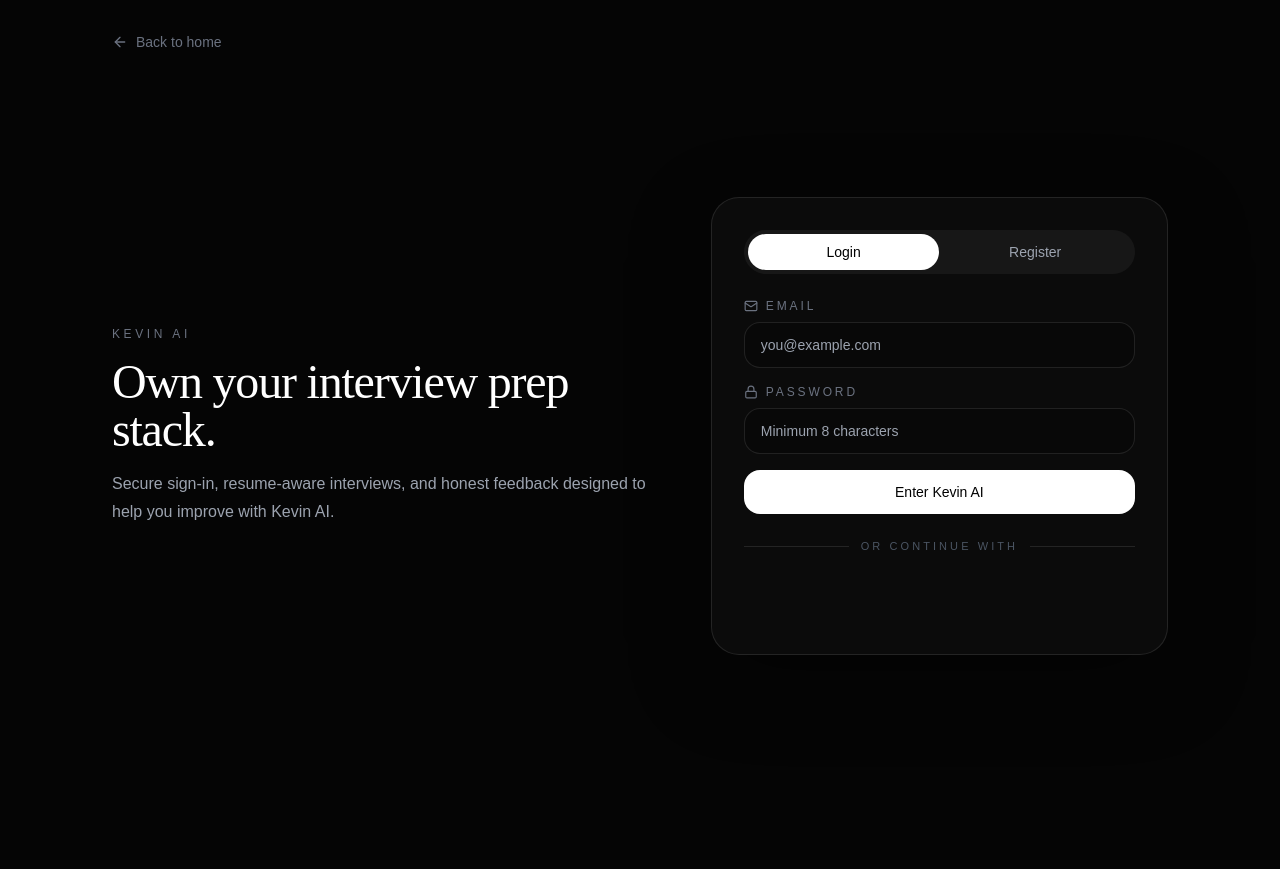
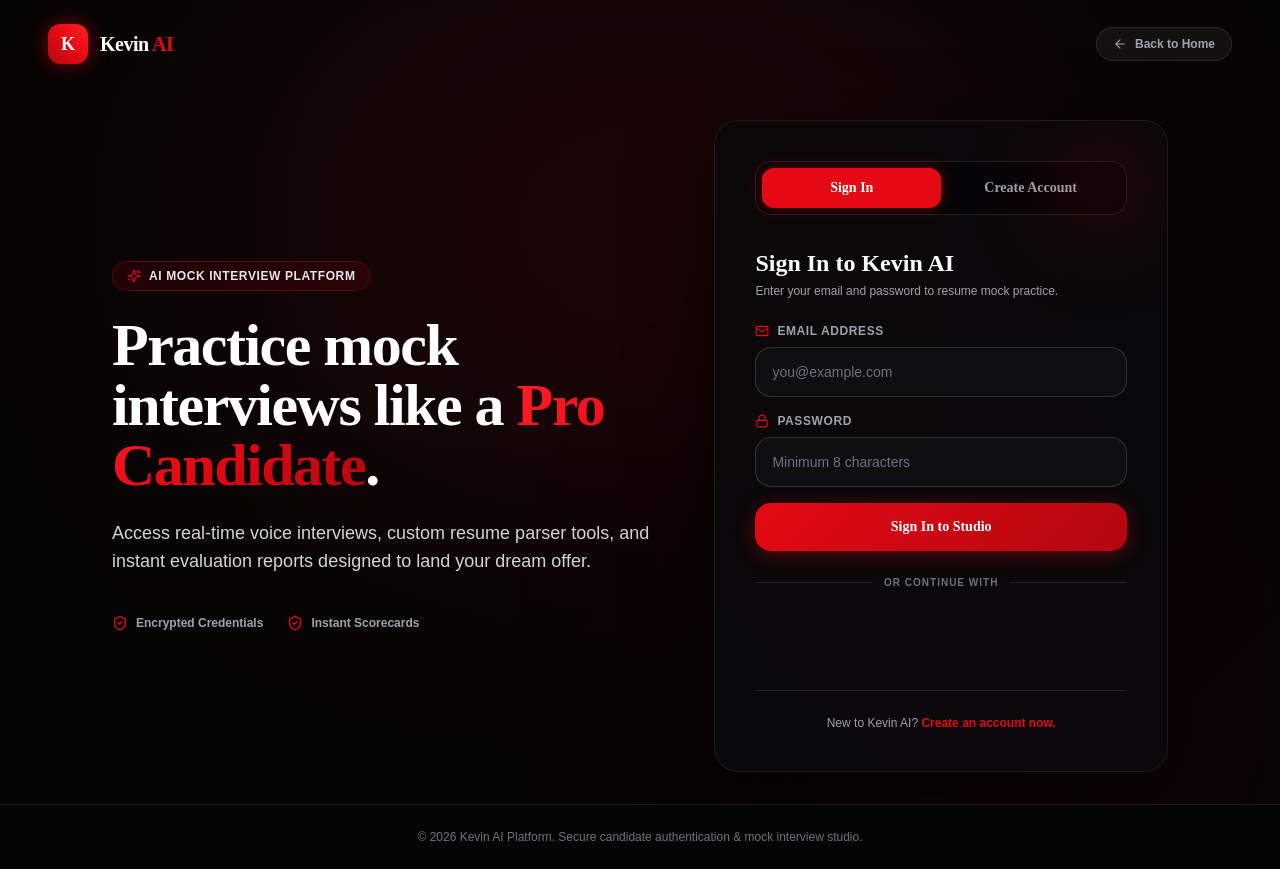
Before and after one commit to CODZRISHU/interviewapp, a React (Create React App) app in the folder kevin_ai_bot-main/frontend/: page /auth in a window 1280 px wide. Before the commit the page ends 800 px from the top, so only its background shows below. Built offline with nearby package versions, Linux system fonts and the light colour scheme; no server answers.

Commit message:
feat(auth): redesign Login & Register AuthPage with Netflix dark theme

```diff
--- a/kevin_ai_bot-main/frontend/src/pages/AuthPage.js
+++ b/kevin_ai_bot-main/frontend/src/pages/AuthPage.js
@@ -1,6 +1,6 @@
 import React, { useEffect, useMemo, useRef, useState } from "react";
 import { useNavigate } from "react-router-dom";
-import { ArrowLeft, Loader2, Lock, Mail, User } from "lucide-react";
+import { ArrowLeft, Loader2, Lock, Mail, User, ShieldCheck, Sparkles } from "lucide-react";
 
 import { useAuth } from "../context/AuthContext";
 import { api } from "../services/api";
@@ -74,7 +74,7 @@ export default function AuthPage() {
       });
       googleButtonRef.current.innerHTML = "";
       window.google.accounts.id.renderButton(googleButtonRef.current, {
-        theme: "outline",
+        theme: "filled_black",
         size: "large",
         shape: "pill",
         width: 360,
@@ -114,112 +114,179 @@ export default function AuthPage() {
       login(response.data);
       navigate("/dashboard", { replace: true });
     } catch (requestError) {
-      setError(requestError.response?.data?.detail || "Unable to continue. Please try again.");
+      setError(requestError.response?.data?.detail || "Unable to continue. Please check your credentials and try again.");
     } finally {
       setSubmitting(false);
     }
   };
 
   return (
-    <div className="min-h-screen bg-[#050505] text-white">
-      <div className="mx-auto flex min-h-screen max-w-6xl flex-col px-6 py-8 md:px-12">
-        <button onClick={() => navigate("/")} className="mb-8 inline-flex items-center gap-2 text-sm text-gray-500 hover:text-white">
-          <ArrowLeft className="h-4 w-4" />
-          Back to home
+    <div className="min-h-screen bg-[#050505] text-white relative flex flex-col justify-between overflow-x-hidden selection:bg-[#E50914] selection:text-white">
+      {/* Netflix Ambient Red Glow Background Effects */}
+      <div className="absolute top-0 left-1/2 -translate-x-1/2 w-[800px] h-[450px] bg-[#E50914]/15 rounded-full blur-[160px] pointer-events-none" />
+      <div className="absolute bottom-0 right-0 w-[500px] h-[350px] bg-[#E50914]/10 rounded-full blur-[140px] pointer-events-none" />
+
+      {/* Top Header */}
+      <header className="relative z-20 px-6 md:px-12 py-6 flex items-center justify-between">
+        <div className="flex items-center gap-3 cursor-pointer" onClick={() => navigate("/")}>
+          <div className="w-10 h-10 bg-gradient-to-tr from-[#B20710] via-[#E50914] to-[#FF1E27] rounded-xl flex items-center justify-center shadow-[0_0_20px_rgba(229,9,20,0.5)]">
+            <span className="text-white font-extrabold text-lg" style={{ fontFamily: "Outfit" }}>K</span>
+          </div>
+          <span className="text-xl font-bold tracking-tight text-white" style={{ fontFamily: "Outfit" }}>
+            Kevin <span className="text-[#E50914]">AI</span>
+          </span>
+        </div>
+
+        <button
+          onClick={() => navigate("/")}
+          className="inline-flex items-center gap-2 text-xs font-semibold text-gray-400 hover:text-white px-4 py-2 rounded-full bg-white/5 border border-white/10 hover:border-white/20 transition-all"
+        >
+          <ArrowLeft className="h-3.5 w-3.5" />
+          Back to Home
         </button>
+      </header>
 
-        <div className="grid flex-1 gap-10 lg:grid-cols-[1.1fr_0.9fr] lg:items-center">
-          <section>
-            <p className="mb-4 text-xs uppercase tracking-[0.3em] text-gray-500">Kevin AI</p>
-            <h1 className="mb-4 text-4xl font-light tracking-tight md:text-5xl" style={{ fontFamily: "Outfit" }}>
-              Own your interview prep stack.
+      {/* Main Container */}
+      <main className="relative z-10 mx-auto flex w-full max-w-6xl flex-1 flex-col px-6 py-8 md:px-12 justify-center">
+        <div className="grid flex-1 gap-12 lg:grid-cols-[1.1fr_0.9fr] lg:items-center">
+          {/* Left Hero Column */}
+          <section className="space-y-6">
+            <div className="inline-flex items-center gap-2 px-3.5 py-1.5 rounded-full bg-[#E50914]/10 border border-[#E50914]/30 backdrop-blur-md">
+              <Sparkles className="w-3.5 h-3.5 text-[#E50914]" />
+              <span className="text-xs font-semibold uppercase tracking-wider text-gray-200">AI Mock Interview Platform</span>
+            </div>
+
+            <h1 className="text-4xl sm:text-5xl lg:text-6xl font-extrabold tracking-tight leading-[1.1]" style={{ fontFamily: "Outfit" }}>
+              Practice mock interviews like a <span className="netflix-red-gradient-text">Pro Candidate</span>.
             </h1>
-            <p className="max-w-xl text-base leading-7 text-gray-400">
-              Secure sign-in, resume-aware interviews, and honest feedback designed to help you improve with Kevin AI.
+
+            <p className="max-w-xl text-base md:text-lg leading-relaxed text-gray-300 font-light">
+              Access real-time voice interviews, custom resume parser tools, and instant evaluation reports designed to land your dream offer.
             </p>
+
+            <div className="pt-4 flex items-center gap-6 text-xs font-semibold text-gray-400">
+              <div className="flex items-center gap-2">
+                <ShieldCheck className="w-4 h-4 text-[#E50914]" />
+                <span>Encrypted Credentials</span>
+              </div>
+              <div className="flex items-center gap-2">
+                <ShieldCheck className="w-4 h-4 text-[#E50914]" />
+                <span>Instant Scorecards</span>
+              </div>
+            </div>
           </section>
 
-          <section className="rounded-[28px] border border-white/10 bg-[#0B0B0B] p-8 shadow-[0_24px_80px_rgba(0,0,0,0.35)]">
-            <div className="mb-6 flex rounded-full bg-white/5 p-1 text-sm">
+          {/* Right Auth Card */}
+          <section className="netflix-glass rounded-3xl p-8 md:p-10 border border-white/10 shadow-[0_24px_80px_rgba(0,0,0,0.7)] relative overflow-hidden">
+            <div className="absolute top-0 right-0 w-32 h-32 bg-[#E50914]/10 rounded-full blur-2xl pointer-events-none" />
+
+            {/* Mode Switch Pills */}
+            <div className="mb-8 flex rounded-2xl bg-black/40 p-1.5 border border-white/10 text-sm">
               <button
                 type="button"
                 onClick={() => { setMode("login"); setError(""); }}
-                className={`flex-1 rounded-full px-4 py-2 ${mode === "login" ? "bg-white text-black" : "text-gray-400"}`}
+                className={`flex-1 rounded-xl py-2.5 font-bold transition-all ${
+                  mode === "login"
+                    ? "bg-[#E50914] text-white shadow-[0_0_15px_rgba(229,9,20,0.4)]"
+                    : "text-gray-400 hover:text-white"
+                }`}
+                style={{ fontFamily: "Outfit" }}
               >
-                Login
+                Sign In
               </button>
               <button
                 type="button"
                 onClick={() => { setMode("register"); setError(""); }}
-                className={`flex-1 rounded-full px-4 py-2 ${mode === "register" ? "bg-white text-black" : "text-gray-400"}`}
+                className={`flex-1 rounded-xl py-2.5 font-bold transition-all ${
+                  mode === "register"
+                    ? "bg-[#E50914] text-white shadow-[0_0_15px_rgba(229,9,20,0.4)]"
+                    : "text-gray-400 hover:text-white"
+                }`}
+                style={{ fontFamily: "Outfit" }}
               >
-                Register
+                Create Account
               </button>
+            </div>
+
+            <div className="mb-6">
+              <h2 className="text-2xl font-extrabold text-white" style={{ fontFamily: "Outfit" }}>
+                {mode === "login" ? "Sign In to Kevin AI" : "Start your Free Trial"}
+              </h2>
+              <p className="text-xs text-gray-400 mt-1">
+                {mode === "login"
+                  ? "Enter your email and password to resume mock practice."
+                  : "Register today and get 1 Free 10-minute AI interview session."}
+              </p>
             </div>
 
             <form className="space-y-4" onSubmit={submit}>
               {mode === "register" && (
                 <label className="block">
-                  <span className="mb-2 flex items-center gap-2 text-xs uppercase tracking-[0.24em] text-gray-500">
-                    <User className="h-3.5 w-3.5" />
-                    Full name
+                  <span className="mb-2 flex items-center gap-2 text-xs font-semibold uppercase tracking-wider text-gray-400">
+                    <User className="h-3.5 w-3.5 text-[#E50914]" />
+                    Full Name
                   </span>
                   <input
                     value={form.name}
                     onChange={(event) => setForm((current) => ({ ...current, name: event.target.value }))}
-                    className="w-full rounded-2xl border border-white/10 bg-black/20 px-4 py-3 text-sm outline-none transition focus:border-white/30"
-                    placeholder="Kevin Founder"
+                    className="w-full rounded-2xl border border-white/15 bg-[#0F0F12] px-4 py-3.5 text-sm text-white placeholder-gray-500 outline-none transition focus:border-[#E50914] focus:ring-1 focus:ring-[#E50914]"
+                    placeholder="John Candidate"
                     required={mode === "register"}
                   />
                 </label>
               )}
 
               <label className="block">
-                <span className="mb-2 flex items-center gap-2 text-xs uppercase tracking-[0.24em] text-gray-500">
-                  <Mail className="h-3.5 w-3.5" />
-                  Email
+                <span className="mb-2 flex items-center gap-2 text-xs font-semibold uppercase tracking-wider text-gray-400">
+                  <Mail className="h-3.5 w-3.5 text-[#E50914]" />
+                  Email Address
                 </span>
                 <input
                   type="email"
                   value={form.email}
                   onChange={(event) => setForm((current) => ({ ...current, email: event.target.value }))}
-                  className="w-full rounded-2xl border border-white/10 bg-black/20 px-4 py-3 text-sm outline-none transition focus:border-white/30"
+                  className="w-full rounded-2xl border border-white/15 bg-[#0F0F12] px-4 py-3.5 text-sm text-white placeholder-gray-500 outline-none transition focus:border-[#E50914] focus:ring-1 focus:ring-[#E50914]"
                   placeholder="you@example.com"
                   required
                 />
               </label>
 
               <label className="block">
-                <span className="mb-2 flex items-center gap-2 text-xs uppercase tracking-[0.24em] text-gray-500">
-                  <Lock className="h-3.5 w-3.5" />
+                <span className="mb-2 flex items-center gap-2 text-xs font-semibold uppercase tracking-wider text-gray-400">
+                  <Lock className="h-3.5 w-3.5 text-[#E50914]" />
                   Password
                 </span>
                 <input
                   type="password"
                   value={form.password}
                   onChange={(event) => setForm((current) => ({ ...current, password: event.target.value }))}
-                  className="w-full rounded-2xl border border-white/10 bg-black/20 px-4 py-3 text-sm outline-none transition focus:border-white/30"
+                  className="w-full rounded-2xl border border-white/15 bg-[#0F0F12] px-4 py-3.5 text-sm text-white placeholder-gray-500 outline-none transition focus:border-[#E50914] focus:ring-1 focus:ring-[#E50914]"
                   placeholder="Minimum 8 characters"
                   minLength={8}
                   required
                 />
               </label>
 
-              {error ? <p className="rounded-2xl border border-red-500/20 bg-red-500/10 px-4 py-3 text-sm text-red-300">{error}</p> : null}
+              {error ? (
+                <p className="rounded-2xl border border-red-500/30 bg-red-500/10 px-4 py-3 text-xs font-medium text-red-300 leading-relaxed">
+                  {error}
+                </p>
+              ) : null}
 
               <button
                 type="submit"
                 disabled={submitting}
-                className="flex w-full items-center justify-center gap-2 rounded-2xl bg-white px-4 py-3 text-sm font-medium text-black transition hover:bg-gray-200 disabled:opacity-60"
+                className="netflix-btn-red flex w-full items-center justify-center gap-2 rounded-2xl py-3.5 text-sm font-bold shadow-[0_0_25px_rgba(229,9,20,0.4)] disabled:opacity-60 mt-2"
+                style={{ fontFamily: "Outfit" }}
               >
                 {submitting ? <Loader2 className="h-4 w-4 animate-spin" /> : null}
-                {mode === "login" ? "Enter Kevin AI" : "Create account"}
+                {mode === "login" ? "Sign In to Studio" : "Create Account & Start"}
               </button>
             </form>
 
             {googleEnabled ? (
               <>
-                <div className="my-6 flex items-center gap-3 text-[11px] uppercase tracking-[0.28em] text-gray-600">
+                <div className="my-6 flex items-center gap-3 text-[10px] font-bold uppercase tracking-widest text-gray-500">
                   <div className="h-px flex-1 bg-white/10" />
                   Or continue with
                   <div className="h-px flex-1 bg-white/10" />
@@ -230,14 +297,31 @@ export default function AuthPage() {
               </>
             ) : null}
 
-            {!googleEnabled && !googleState.loading ? (
-              <p className="mt-6 text-center text-xs text-gray-500">
-                Google sign-in will appear here once `GOOGLE_CLIENT_ID` is configured for Kevin AI.
-              </p>
-            ) : null}
+            <div className="mt-8 pt-6 border-t border-white/10 text-center text-xs text-gray-400">
+              {mode === "login" ? (
+                <p>
+                  New to Kevin AI?{" "}
+                  <button onClick={() => { setMode("register"); setError(""); }} className="font-bold text-[#E50914] hover:underline">
+                    Create an account now.
+                  </button>
+                </p>
+              ) : (
+                <p>
+                  Already have an account?{" "}
+                  <button onClick={() => { setMode("login"); setError(""); }} className="font-bold text-[#E50914] hover:underline">
+                    Sign in now.
+                  </button>
+                </p>
+              )}
+            </div>
           </section>
         </div>
-      </div>
+      </main>
+
+      {/* Footer */}
+      <footer className="relative z-20 px-6 md:px-12 py-6 border-t border-white/10 bg-[#050505] text-center text-xs text-gray-500">
+        <p>© 2026 Kevin AI Platform. Secure candidate authentication & mock interview studio.</p>
+      </footer>
     </div>
   );
 }
```
